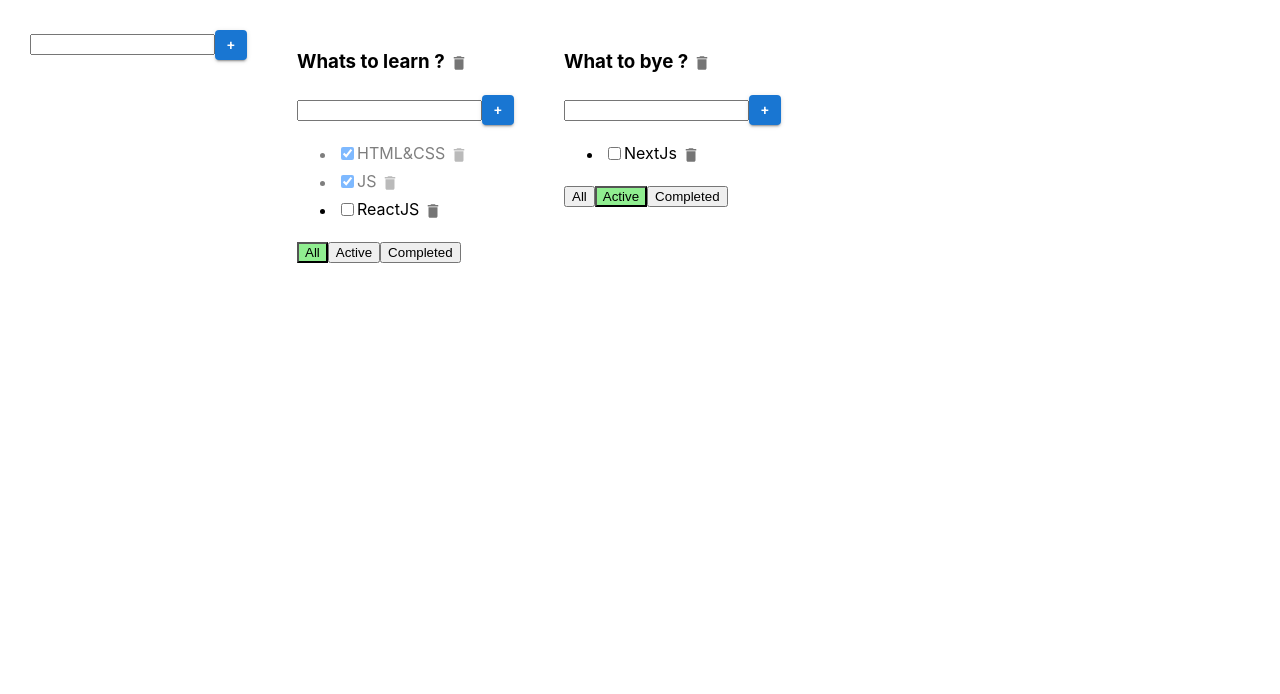
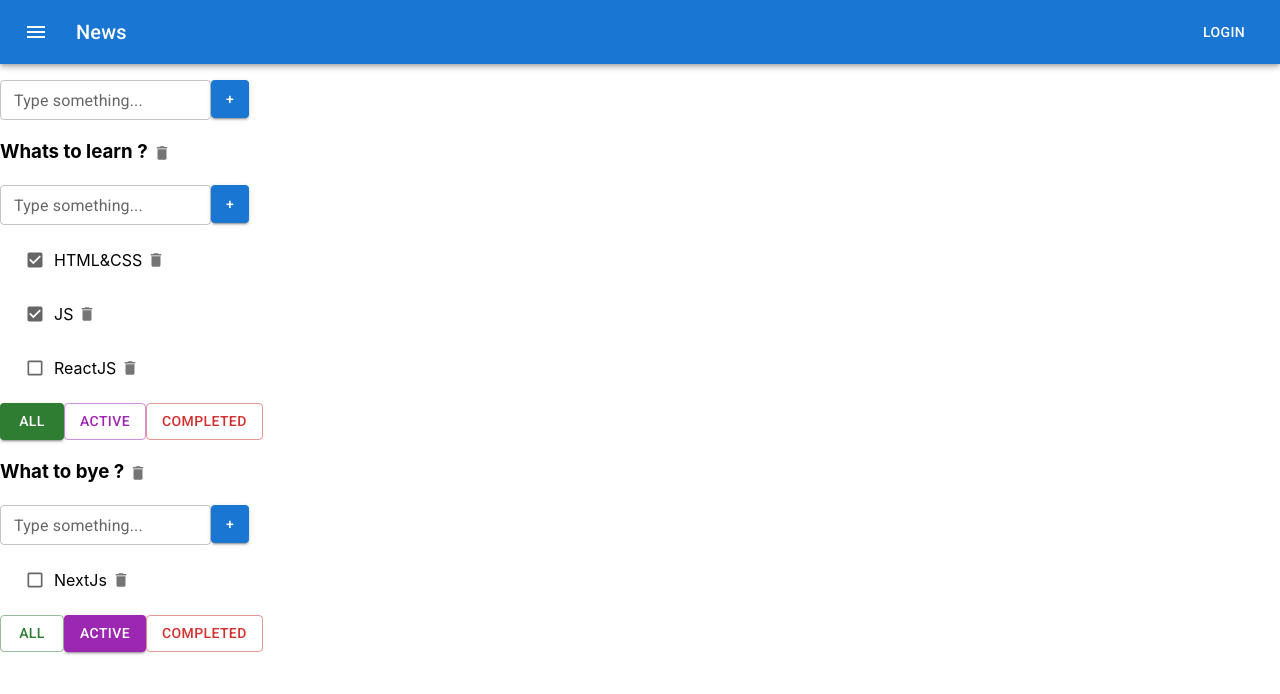
Before and after one commit to ArturLimaiko/1-todolist, a React (Create React App) app: page / in a window 1280 px wide. Shown: the top 694 px of the page. Built offline with nearby package versions, Linux system fonts and the light colour scheme.

Commit message:
Спринт 02 - неделя 3 add component AppBar(NavBar) & style input & textfield

```diff
--- a/src/AddItemForm.tsx
+++ b/src/AddItemForm.tsx
@@ -1,11 +1,12 @@
 import React, {ChangeEvent, KeyboardEvent, useState} from 'react';
 import Button from '@mui/material/Button';
+import TextField from '@mui/material/TextField';
 
 export type AddItemFormType = {
     addItem: (title: string) => void
 }
 
-export const AddItemForm = ({addItem}:AddItemFormType) => {
+export const AddItemForm = ({addItem}: AddItemFormType) => {
 
     const [itemTitle, setItemTitle] = useState('')
     const [error, setError] = useState<string | null>(null)
@@ -28,24 +29,27 @@ export const AddItemForm = ({addItem}:AddItemFormType) => {
         setItemTitle(event.currentTarget.value)
     }
 
-    const ButtonStyle =  {
-        maxWidth: '30px',
-        maxHeight: '30px',
-        minWidth:'30px',
-        minHeight:'30px',
+    const ButtonStyle = {
+        maxWidth: '38px',
+        maxHeight: '38px',
+        minWidth: '38px',
+        minHeight: '38px',
     }
 
     return (
         <div>
-            <input
-                className={error ? 'error' : ''}
-                value={itemTitle}
-                onChange={changeItemTitleHandler}
-                onKeyUp={addItemOnKeyUpHandler}
+            <TextField id="outlined-basic" label={error ? error : 'Type something...'} variant="outlined"
+                // первый ! перебивает типизацию - то есть стрингу превращает в булево
+                // второй ! делаем  противоположное значение от false - true
+                       error={!!error}
+                       size={'small'}
+                       className={error ? 'error' : ''}
+                       value={itemTitle}
+                       onChange={changeItemTitleHandler}
+                       onKeyUp={addItemOnKeyUpHandler}
             />
             <Button variant="contained" onClick={addItemHandler}
-                    style ={ButtonStyle}>+</Button>
-            {error && <div className={'error-message'}>{error}</div> }
+                    style={ButtonStyle}>+</Button>
         </div>
     );
 };
--- a/src/App.css
+++ b/src/App.css
@@ -1,26 +1,26 @@
 .App {
-  padding: 30px;
-  display: flex;
+  /*padding: 30px;*/
+  /*display: flex;*/
 }
 
-.App > div {
-  margin-right: 50px;
-}
+/*.App > div {*/
+/*  margin-right: 50px;*/
+/*}*/
 
-.error {
-  outline: none;
-  border: red 1px solid;
-  font-family: Roboto, sans-serif;
-}
+/*.error {*/
+/*  outline: none;*/
+/*  border: red 1px solid;*/
+/*  font-family: Roboto, sans-serif;*/
+/*}*/
 
-.error-message {
-  color: red;
-}
+/*.error-message {*/
+/*  color: red;*/
+/*}*/
 
-.active-filter {
-  background-color: lightgreen;
-}
+/*.active-filter {*/
+/*  background-color: lightgreen;*/
+/*}*/
 
-.is-done {
-  opacity: 0.5;
-}
+/*.is-done {*/
+/*  opacity: 0.5;*/
+/*}*/
--- a/src/App.tsx
+++ b/src/App.tsx
@@ -3,6 +3,7 @@ import {Todolist} from "./Todolist";
 import {useState} from "react";
 import {v1} from "uuid";
 import {AddItemForm} from "./AddItemForm";
+import ButtonAppBar from "./ButtonAppBar";
 
 export type TaskType = { id: string, title: string, isDone: boolean }
 
@@ -101,6 +102,7 @@ function App() {
 
     return (
         <div className="App">
+            <ButtonAppBar/>
             <AddItemForm addItem={addTodoList}/>
             {todoListsComp}
         </div>
--- /dev/null
+++ b/src/ButtonAppBar.tsx
@@ -0,0 +1,32 @@
+import * as React from 'react';
+import AppBar from '@mui/material/AppBar';
+import Box from '@mui/material/Box';
+import Toolbar from '@mui/material/Toolbar';
+import Typography from '@mui/material/Typography';
+import Button from '@mui/material/Button';
+import IconButton from '@mui/material/IconButton';
+import MenuIcon from '@mui/icons-material/Menu';
+
+export default function ButtonAppBar() {
+    return (
+        <Box sx={{ flexGrow: 1, paddingBottom:'80px'}}>
+            <AppBar position="fixed">
+                <Toolbar>
+                    <IconButton
+                        size="large"
+                        edge="start"
+                        color="inherit"
+                        aria-label="menu"
+                        sx={{ mr: 2 }}
+                    >
+                        <MenuIcon />
+                    </IconButton>
+                    <Typography variant="h6" component="div" sx={{ flexGrow: 1 }}>
+                        News
+                    </Typography>
+                    <Button color="inherit">Login</Button>
+                </Toolbar>
+            </AppBar>
+        </Box>
+    );
+}
--- a/src/Todolist.tsx
+++ b/src/Todolist.tsx
@@ -1,27 +1,31 @@
 import {FilterValuesType, TaskType} from "./App";
 import {ChangeEvent} from "react";
-import {Button} from "./Button";
 import {AddItemForm} from "./AddItemForm";
 import {EditableSpan} from "./EditableSpan";
 import IconButton from '@mui/material/IconButton';
 import DeleteIcon from '@mui/icons-material/Delete';
+import Button from '@mui/material/Button';
+import Checkbox from '@mui/material/Checkbox';
+import List from '@mui/material/List';
+import ListItem from '@mui/material/ListItem';
 
 type PropsType = {
     title: string
-	todolistId:string
+    todolistId: string
     filter: FilterValuesType
     tasks: TaskType[]
-	removeTask: (taskId: string,todolistId:string) => void
-	changeFilter: (filter: FilterValuesType,todolistId:string) => void
-	addTask: (title: string,todolistId:string) => void
-	changeTaskStatus: (taskId: string, taskStatus: boolean,todolistId:string) => void
-	removeTodolist:(todolistId:string) => void
-	updateTaskTitle:(todolistId: string, taskId: string,updatedTitle: string) => void
-	updateTodolistTitle:(todolistId: string,updatedTitle: string)=> void
+    removeTask: (taskId: string, todolistId: string) => void
+    changeFilter: (filter: FilterValuesType, todolistId: string) => void
+    addTask: (title: string, todolistId: string) => void
+    changeTaskStatus: (taskId: string, taskStatus: boolean, todolistId: string) => void
+    removeTodolist: (todolistId: string) => void
+    updateTaskTitle: (todolistId: string, taskId: string, updatedTitle: string) => void
+    updateTodolistTitle: (todolistId: string, updatedTitle: string) => void
 }
 
 export const Todolist = (props: PropsType) => {
-	const {title,
+    const {
+        title,
         todolistId,
         filter,
         tasks,
@@ -35,18 +39,18 @@ export const Todolist = (props: PropsType) => {
     } = props
 
     const changeFilterTasksHandler = (filter: FilterValuesType) => {
-		changeFilter(filter,todolistId)
+        changeFilter(filter, todolistId)
     }
 
-	const  addTaskHandler = (title:string) => {
-		addTask(todolistId,title)
+    const addTaskHandler = (title: string) => {
+        addTask(todolistId, title)
     }
 
     const updateTodolistTitleHandler = (updateTitle: string) => {
-		updateTodolistTitle(todolistId,updateTitle)
+        updateTodolistTitle(todolistId, updateTitle)
     }
 
-	const updateTaskTitleHandler = ( taskId:string ,updatedTitle:string) => {
+    const updateTaskTitleHandler = (taskId: string, updatedTitle: string) => {
         updateTaskTitle(todolistId, taskId, updatedTitle)
     }
 
@@ -54,7 +58,7 @@ export const Todolist = (props: PropsType) => {
         <div>
             <h3><EditableSpan oldTitle={title} onClick={updateTodolistTitleHandler}/>
                 <IconButton aria-label="delete" size="small" onClick={() => removeTodolist(todolistId)}>
-					<DeleteIcon fontSize="inherit" />
+                    <DeleteIcon fontSize="inherit"/>
                 </IconButton>
 
 
@@ -63,32 +67,37 @@ export const Todolist = (props: PropsType) => {
             {
                 tasks.length === 0
                     ? <p>Тасок нет</p>
-					: <ul>
+                    : <List>
                         {tasks.map((task) => {
 
                             const removeTaskHandler = () => {
-								removeTask(task.id,todolistId)
+                                removeTask(task.id, todolistId)
                             }
 
                             const changeTaskStatusHandler = (e: ChangeEvent<HTMLInputElement>) => {
                                 const newStatusValue = e.currentTarget.checked
-								changeTaskStatus(task.id, newStatusValue,todolistId)
+                                changeTaskStatus(task.id, newStatusValue, todolistId)
                             }
 
-                            return <li key={task.id} className={task.isDone ? 'is-done' : ''}>
-								<input type="checkbox" checked={task.isDone} onChange={changeTaskStatusHandler}/>
-								<EditableSpan oldTitle={task.title} onClick={(updateTitle) => updateTaskTitleHandler(task.id, updateTitle)}/>
+                            return <ListItem key={task.id} className={task.isDone ? 'is-done' : ''}>
+                                <Checkbox defaultChecked color="default" size='small' checked={task.isDone}
+                                          onChange={changeTaskStatusHandler}/>
+                                <EditableSpan oldTitle={task.title}
+                                              onClick={(updateTitle) => updateTaskTitleHandler(task.id, updateTitle)}/>
                                 <IconButton aria-label="delete" size="small" onClick={removeTaskHandler}>
-									<DeleteIcon fontSize="inherit" />
+                                    <DeleteIcon fontSize="inherit"/>
                                 </IconButton>
-							</li>
+                            </ListItem>
                         })}
-					</ul>
+                    </List>
             }
             <div>
-				<Button className={filter === 'all' ? 'active-filter' : '' } title={'All'} onClick={()=> changeFilterTasksHandler('all')}/>
-				<Button className={filter === 'active' ? 'active-filter' : '' } title={'Active'} onClick={()=> changeFilterTasksHandler('active')}/>
-				<Button className={filter === 'completed' ? 'active-filter' : '' } title={'Completed'} onClick={()=> changeFilterTasksHandler('completed')}/>
+                <Button variant={filter === 'all' ? 'contained' : 'outlined'} color="success"
+                        onClick={() => changeFilterTasksHandler('all')}>all</Button>
+                <Button variant={filter === 'active' ? 'contained' : 'outlined'} color="secondary"
+                        onClick={() => changeFilterTasksHandler('active')}>active</Button>
+                <Button variant={filter === 'completed' ? 'contained' : 'outlined'} color="error"
+                        onClick={() => changeFilterTasksHandler('completed')}>completed</Button>
             </div>
         </div>
     )
```
Lines whose indentation alone changed are shown as unchanged.
